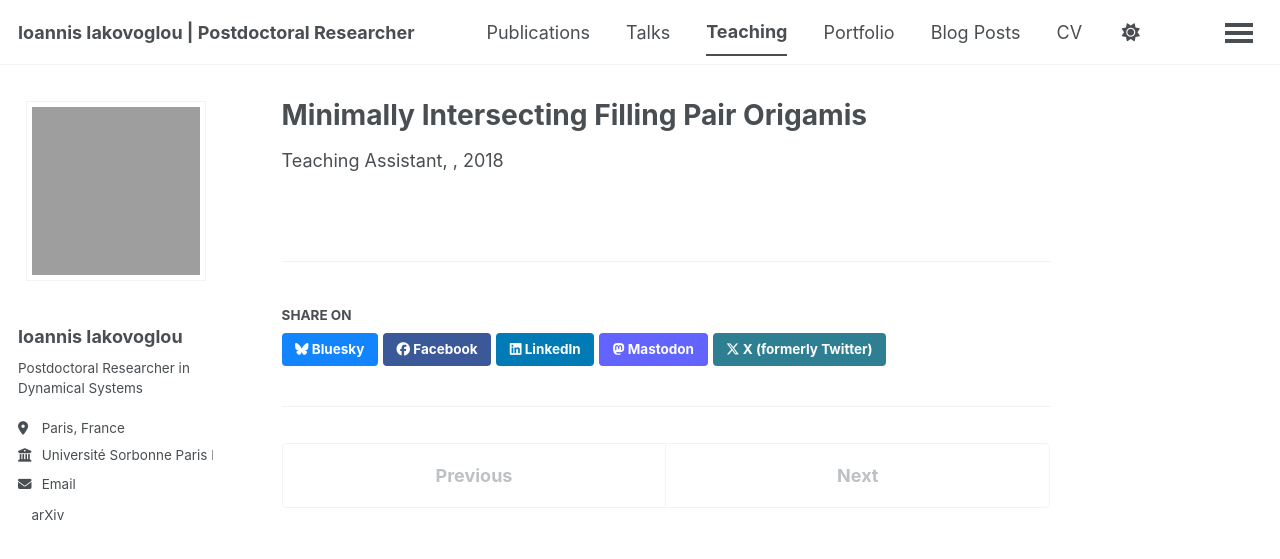
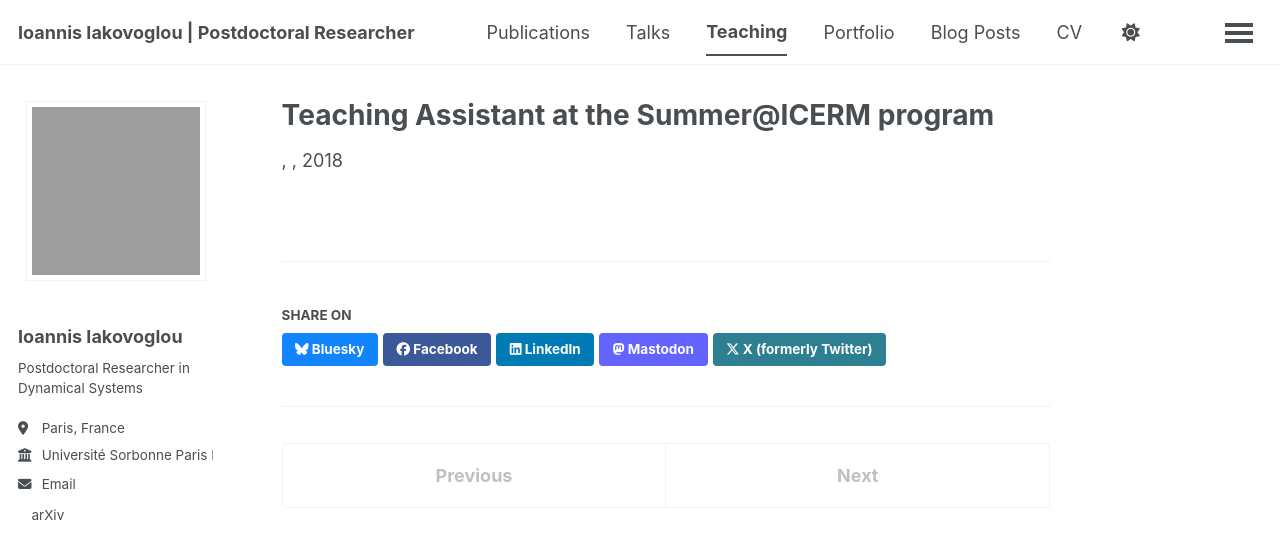
Before and after one commit to ioannisiakovoglou/ioannisiakovoglou.github.io, a Jekyll site: the page built from _teaching/brown.md, in a window 1280 px wide. Shown: the top 559 px of the page. Built offline with Jekyll 4.4.1, drawn with Linux system fonts in a browser that asks for light colours; a script bundle is joined from its source files by our own code; a style sheet for code colours, icons or effects is not loaded.

Commit message:
Update teaching assistant details for Summer@ICERM

```diff
--- a/_teaching/brown.md
+++ b/_teaching/brown.md
@@ -1,10 +1,8 @@
 ---
-title: "Minimally Intersecting Filling Pair Origamis"
+title: "Teaching Assistant at the Summer@ICERM program"
 collection: teaching
-type: "Teaching Assistant"
 date: 2018-06-11
-institution: "Summer@ICERM · Brown University"
 periods:
   - "11 June – 1 August 2018"
-description: "Undergraduate student research group"
+description: 'Supervision of an undergraduate student research group working on *Minimally Intersecting Filling Pair Origamis*.'
 ---
```
